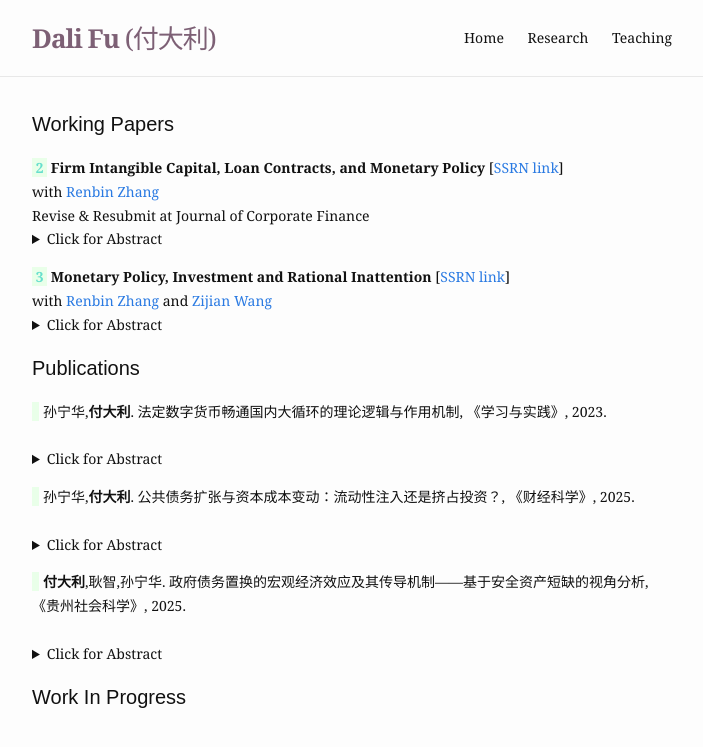
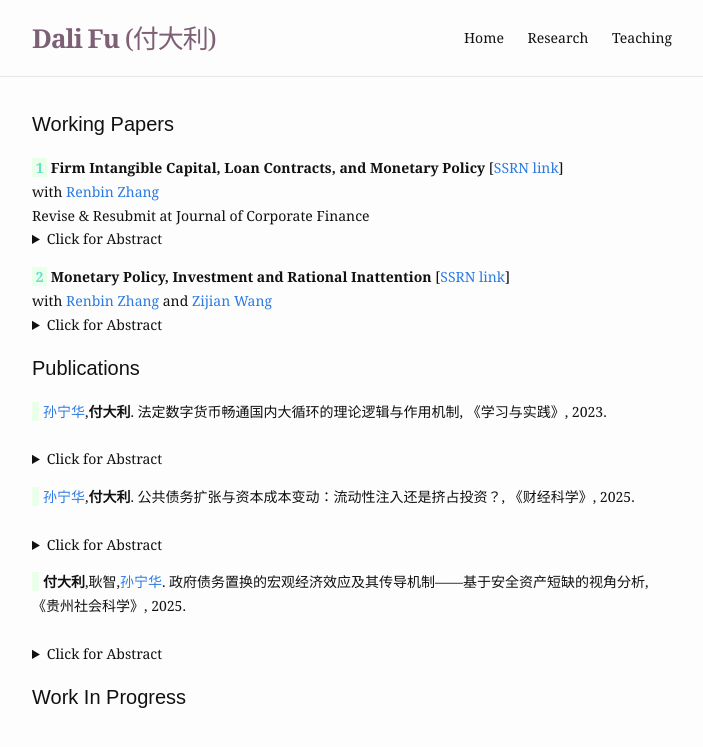
Before and after one commit to dali-econ/homepage, a Jekyll site: the page built from research.md, in a window 1280 px wide. Shown: the top 747 px of the page, without its empty margins (288-991 px from the left). Built offline with Jekyll 4.4.1, drawn with Linux system fonts in a browser that asks for light colours.

Commit message:
Update research.md

```diff
--- a/research.md
+++ b/research.md
@@ -8,24 +8,24 @@ items:
     description: <strong>Firm Intangible Capital, Loan Contracts, and Monetary Policy</strong> [<a href="https://papers.ssrn.com/sol3/papers.cfm?abstract_id=5129815" target="_blank">SSRN link</a>]
     publication: Revise & Resubmit at Journal of Corporate Finance
     authors: with <a href = "https://renbinzhang.weebly.com/" target="_blank">Renbin Zhang</a>
-    numbering: 2
+    numbering: 1
     abstract: This paper examines the role of debt contracts and intangible capital in the transmission of monetary policy to firm-level investment. Based on an analysis of US non-financial firm-level data, we find that, in response to a contractionary monetary shock, cash flow-based borrowers with a relatively higher proportion of intangible assets experience a sharper contraction in investment than others. However, for asset-based borrowers, firms' investment responses to monetary policy shocks do not vary with the proportion of intangible assets. A heterogeneous firm model, which features the coexistence of multiple debt contracts and investment portfolio choices, can explain our empirical findings.
 
   - title: Working Paper
     description: <strong>Monetary Policy, Investment and Rational Inattention</strong> [<a href="https://papers.ssrn.com/sol3/papers.cfm?abstract_id=5005981" target="_blank">SSRN link</a>]
     authors: with <a href = "https://renbinzhang.weebly.com/" target="_blank">Renbin Zhang</a> and <a href = "https://zijianwang.weebly.com/research.html" target="_blank">Zijian Wang</a>
-    numbering: 3
+    numbering: 2
     abstract: This paper examines the relationship between monetary policy, firm investmentdecisions, and rational inattention. By analyzing firms’ 10-K and 10-Q reports, wemeasure attention allocation and demonstrate that firms paying greater attention toinflation experience a more significant impact of monetary policy on their investmentdecisions. Additionally, we demonstrate that industries with higher average attentionto inflation adjust their prices more significantly in response to economic changes. Wedevelop a two-period model showing that firms with greater attention to macroeco-nomic factors adjust prices more quickly to monetary policy shocks, ultimately reduc-ing the magnitude of their investment adjustments. Our findings highlight the criticalroles of information frictions and attention heterogeneity in understanding monetary policy transmission.
 
 publica:
   - title:  Publication
-    description: 孙宁华,<strong>付大利</strong>. 法定数字货币畅通国内大循环的理论逻辑与作用机制, 《学习与实践》, 2023.
+    description: <a href = "https://nubs.nju.edu.cn/snh/list.htm" target="_blank">孙宁华</a>,<strong>付大利</strong>. 法定数字货币畅通国内大循环的理论逻辑与作用机制, 《学习与实践》, 2023.
 
   - title:  Publication
-    description: 孙宁华,<strong>付大利</strong>. 公共债务扩张与资本成本变动：流动性注入还是挤占投资？, 《财经科学》, 2025.
+    description: <a href = "https://nubs.nju.edu.cn/snh/list.htm" target="_blank">孙宁华</a>,<strong>付大利</strong>. 公共债务扩张与资本成本变动：流动性注入还是挤占投资？, 《财经科学》, 2025.
 
   - title:  Publication
-    description: <strong>付大利</strong>,耿智,孙宁华. 政府债务置换的宏观经济效应及其传导机制——基于安全资产短缺的视角分析, 《贵州社会科学》, 2025.
+    description: <strong>付大利</strong>,耿智,<a href = "https://nubs.nju.edu.cn/snh/list.htm" target="_blank">孙宁华</a>. 政府债务置换的宏观经济效应及其传导机制——基于安全资产短缺的视角分析, 《贵州社会科学》, 2025.
 
 ---
 
```
